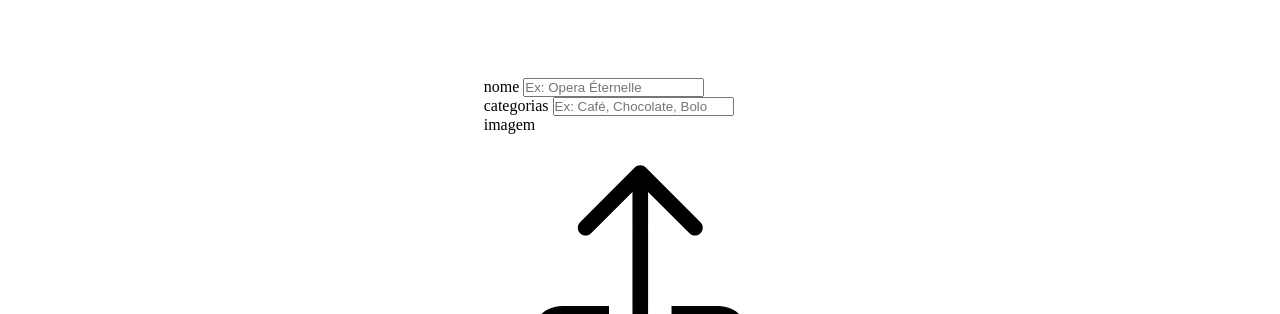
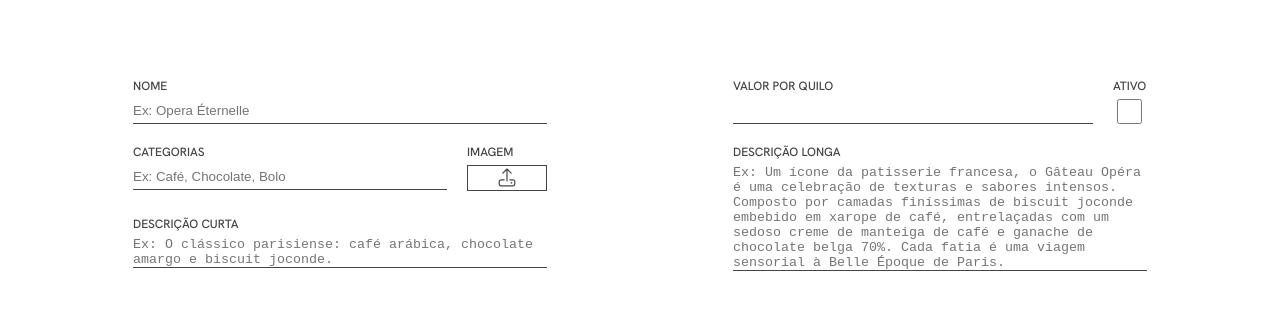
Before and after one commit to odirlei-assis/Bolos-Jacquin-Front-end-2026, a plain HTML site: page admProdutos/index.html in a window 1280 px wide. Shown: the part 638-952 px from the top of the page. Drawn offline with nearby package versions, Linux system fonts and the light colour scheme.

Commit message:
Formulario de cadastro de produtos

```diff
--- a/admProdutos/index.html
+++ b/admProdutos/index.html
@@ -58,17 +58,17 @@
                 <form action="">
                     <div class="inputs_form">
                         <div class="form_coluna1">
-                            <div class="linha_form">
+                            <div class="linha_form lf_coluna">
                                 <label for="">nome</label>
                                 <input placeholder="Ex: Opera Éternelle" type="text" name="" id="">
                             </div>
 
-                            <div class="linha_form">
-                                <div class="input_cat">
+                            <div class="linha_form lf_linha">
+                                <div class="input_cat lf_coluna">
                                     <label for="">categorias</label>
                                     <input type="text" placeholder="Ex: Café, Chocolate, Bolo">
                                 </div>
-                                <div class="input_img">
+                                <div class="input_img lf_coluna">
                                     <span>imagem</span>
                                     <label for="img">
                                         <svg xmlns="http://www.w3.org/2000/svg"
@@ -77,32 +77,32 @@
                                                 d="M336 118.6L336 400C336 408.8 328.8 416 320 416C311.2 416 304 408.8 304 400L304 118.6L219.3 203.3C213.1 209.5 202.9 209.5 196.7 203.3C190.5 197.1 190.5 186.9 196.7 180.7L308.7 68.7C314.9 62.5 325.1 62.5 331.3 68.7L443.3 180.7C449.5 186.9 449.5 197.1 443.3 203.3C437.1 209.5 426.9 209.5 420.7 203.3L336 118.6zM256 384L160 384C142.3 384 128 398.3 128 416L128 480C128 497.7 142.3 512 160 512L480 512C497.7 512 512 497.7 512 480L512 416C512 398.3 497.7 384 480 384L384 384L384 352L480 352C515.3 352 544 380.7 544 416L544 480C544 515.3 515.3 544 480 544L160 544C124.7 544 96 515.3 96 480L96 416C96 380.7 124.7 352 160 352L256 352L256 384zM416 448C416 434.7 426.7 424 440 424C453.3 424 464 434.7 464 448C464 461.3 453.3 472 440 472C426.7 472 416 461.3 416 448z" />
                                         </svg>
                                     </label>
-                                    <input type="file" name="img" id="">
+                                    <input type="file" name="img" id="img">
                                 </div>
                             </div>
 
-                            <div class="linha_form">
+                            <div class="linha_form lf_coluna">
                                 <label for="">descrição curta</label>
                                 <textarea placeholder="Ex: O clássico parisiense: café arábica, chocolate amargo e biscuit joconde." name="" id="" rows="2"></textarea>
                             </div>
                         </div>
 
                         <div class="form_coluna2">
-                            <div class="linha_form">
-                                <div class="input_valor">
+                            <div class="linha_form lf_linha">
+                                <div class="input_valor lf_coluna">
                                     <label for="">valor por quilo</label>
                                     <input type="text" name="" id="">
                                 </div>
 
-                                <div class="input_ativo">
+                                <div class="input_ativo lf_coluna">
                                     <label for="">ativo</label>
                                     <input type="checkbox" name="" id="">
                                 </div>
                             </div>
 
-                            <div class="linha_form">
+                            <div class="linha_form lf_coluna">
                                 <label for="">descrição longa</label>
-                                <textarea name="" id="" rows="7"></textarea>
+                                <textarea name="" id="" rows="7" placeholder="Ex: Um ícone da patisserie francesa, o Gâteau Opéra é uma celebração de texturas e sabores intensos. Composto por camadas finíssimas de biscuit joconde embebido em xarope de café, entrelaçadas com um sedoso creme de manteiga de café e ganache de chocolate belga 70%. Cada fatia é uma viagem sensorial à Belle Époque de Paris."></textarea>
                             </div>
                         </div>
                     </div>
--- a/admProdutos/style.css
+++ b/admProdutos/style.css
@@ -151,6 +151,106 @@
 
 
 
+/* ---------- FORMULARIO ---------- */
+form{
+    /* background-color: aquamarine; */
+    width: 100%;
+}
+
+.inputs_form{
+    display: flex;
+    justify-content: space-around;
+    width: 100%;
+    max-width: 1200px;
+}
+
+.lf_coluna{
+    display: flex;
+    flex-direction: column;
+}
+
+.lf_linha{
+    display: flex;
+}
+
+.input_img svg{
+    width: 24px;
+}
+
+.form_coluna1,
+.form_coluna2{
+    width: 414px;
+}
+
+.input_img span,
+form label{
+    font-family: var(--fontHanken);
+    text-transform: uppercase;
+    color: #444444;
+    font-size: 12px;
+    font-weight: 500;
+    margin-bottom: 5px;
+}
+
+.inputs_form input[type=text],
+.inputs_form textarea{
+    background-color: transparent;
+    border: none;
+    border-bottom: solid 1px #444444;
+    resize: none;
+}
+
+.inputs_form input[type=text]:focus,
+.inputs_form textarea:focus{
+    outline: none;
+}
+
+.linha_form{
+    margin-bottom: 20px;
+}
+
+.inputs_form input[type=file]{
+    display: none;
+}
+
+.input_img label{
+    /* background-color: blueviolet; */
+    display: flex;
+    align-items: center;
+    justify-content: center;
+    width: 80px;
+    border: solid 1px #444444;
+}
+
+.input_img label:hover{
+    cursor: pointer;
+}
+
+form input[type=checkbox],
+form input[type=text]{
+    height: 25px;
+}
+
+.input_cat input{
+    width: 314px;
+    margin-right: 20px;
+}
+
+.input_valor input{
+    margin-right: 20px;
+    width: 360px;
+}
+
+form input[type=button]{
+    margin: 100px auto 0;
+    display: block;
+
+
+}
+
+
+
+
 
 
 
```
